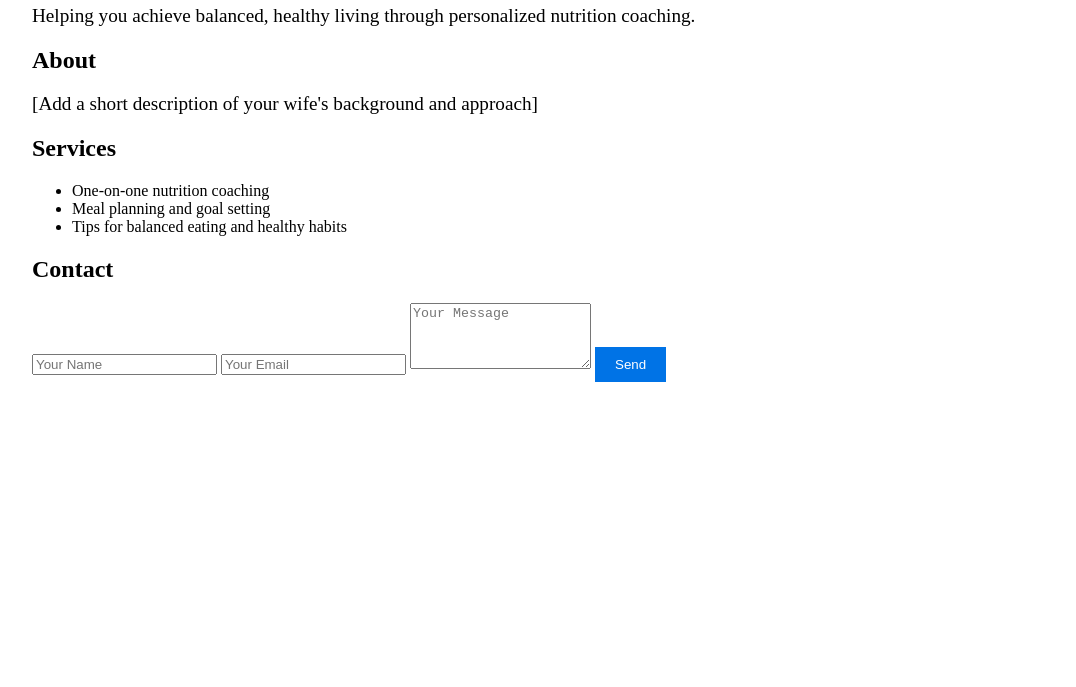
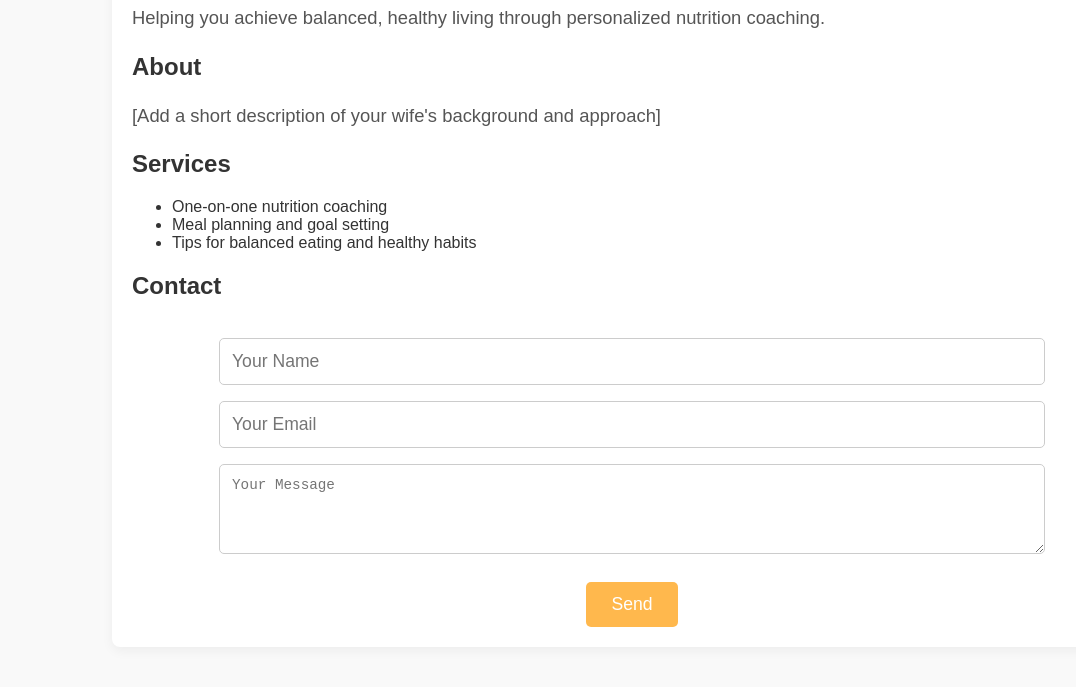
Before and after one commit to Dametrius3663/WinonaNutrition4Life.github.io, a plain HTML site: page index.html in a window 1280 px wide. Shown: the part 126-813 px from the top of the page, without its empty margins (8-1084 px from the left). Drawn offline with Linux system fonts and the light colour scheme.

Commit message:
Update style.css

```diff
--- a/style.css
+++ b/style.css
@@ -1,36 +1,103 @@
-@@ -0,0 +1,35 @@
-/* style.css */
+/* General styles */
 body {
-    font-family: Arial, sans-serif;
+    font-family: 'Arial', sans-serif;
     margin: 0;
     padding: 0;
-    background-color: #f4f4f9;
+    background-color: #f9f9f9;  /* Light background for a clean look */
     color: #333;
 }
+
+/* Header section */
 header {
-    background-color: #0073e6;
+    background-color: #4CAF50;  /* Soft green for freshness */
     color: white;
+    padding: 40px 20px;
+    text-align: center;
+    box-shadow: 0px 4px 6px rgba(0, 0, 0, 0.1);  /* Adds subtle shadow for depth */
+    border-bottom: 5px solid #e0e0e0;  /* Light border to separate header */
+}
+
+h1 {
+    font-size: 2.8em;
+    margin: 0;
+    font-weight: 600;
+    color: #fff;
+}
+
+/* Container for main content */
+.container {
+    max-width: 1000px;
+    margin: 40px auto;
     padding: 20px;
-    text-align: center;
+    background-color: #ffffff;  /* White background for the content section */
+    border-radius: 8px;  /* Rounded corners */
+    box-shadow: 0px 4px 12px rgba(0, 0, 0, 0.05);  /* Soft shadow for a floating effect */
 }
-h1 {
-    font-size: 2.5em;
+
+/* Paragraphs */
+p {
+    font-size: 1.15em;
+    line-height: 1.6;
+    color: #555;
+    text-align: left;
+    margin-bottom: 20px;
 }
-p {
-    font-size: 1.2em;
+
+/* Buttons */
+button {
+    background-color: #FFB84D;  /* Soft yellow/orange button */
+    color: white;
+    padding: 12px 25px;
+    border: none;
+    border-radius: 5px;  /* Rounded edges for buttons */
+    cursor: pointer;
+    font-size: 1.1em;
+    transition: background-color 0.3s ease;
+    margin-top: 20px;
 }
-.container {
-    max-width: 1200px;
-    margin: 20px auto;
-    padding: 10px;
+
+button:hover {
+    background-color: #FF9C2E;  /* Darker yellow on hover */
 }
-button {
-    background-color: #0073e6;
-    color: white;
-    padding: 10px 20px;
-    border: none;
-    cursor: pointer;
+
+/* Contact form section */
+.contact-form {
+    display: flex;
+    flex-direction: column;
+    align-items: center;
+    margin-top: 30px;
 }
-button:hover {
-    background-color: #005bb5;
+
+.contact-form input, .contact-form textarea {
+    width: 80%;
+    padding: 12px;
+    margin: 8px 0;
+    border: 1px solid #ccc;  /* Light gray border */
+    border-radius: 5px;
+    font-size: 1.1em;
 }
+
+.contact-form input:focus, .contact-form textarea:focus {
+    border-color: #4CAF50;  /* Green border on focus */
+    outline: none;
+}
+
+/* Responsive design */
+@media (max-width: 768px) {
+    header {
+        padding: 20px 10px;
+    }
+
+    .container {
+        margin: 20px;
+        padding: 15px;
+    }
+
+    h1 {
+        font-size: 2.2em;
+    }
+
+    .contact-form input, .contact-form textarea {
+        width: 100%;
+    }
+}
```
